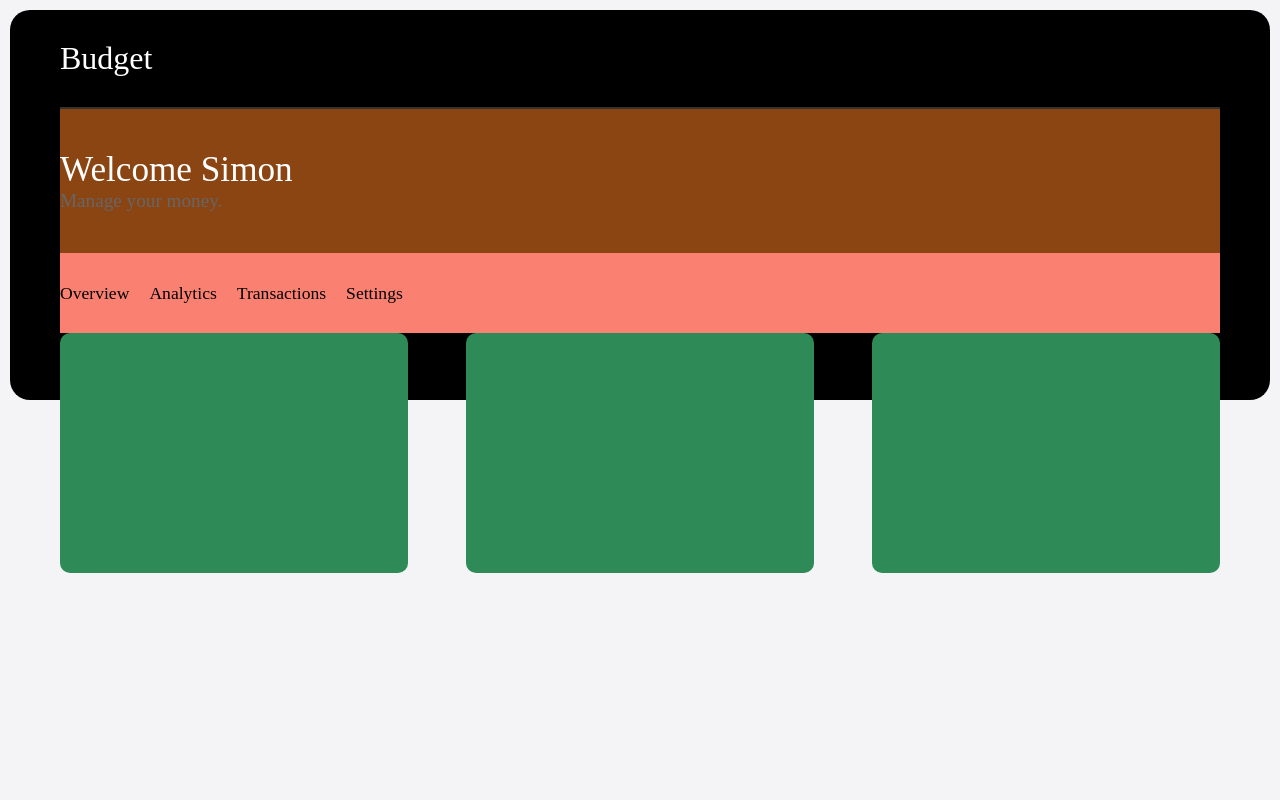
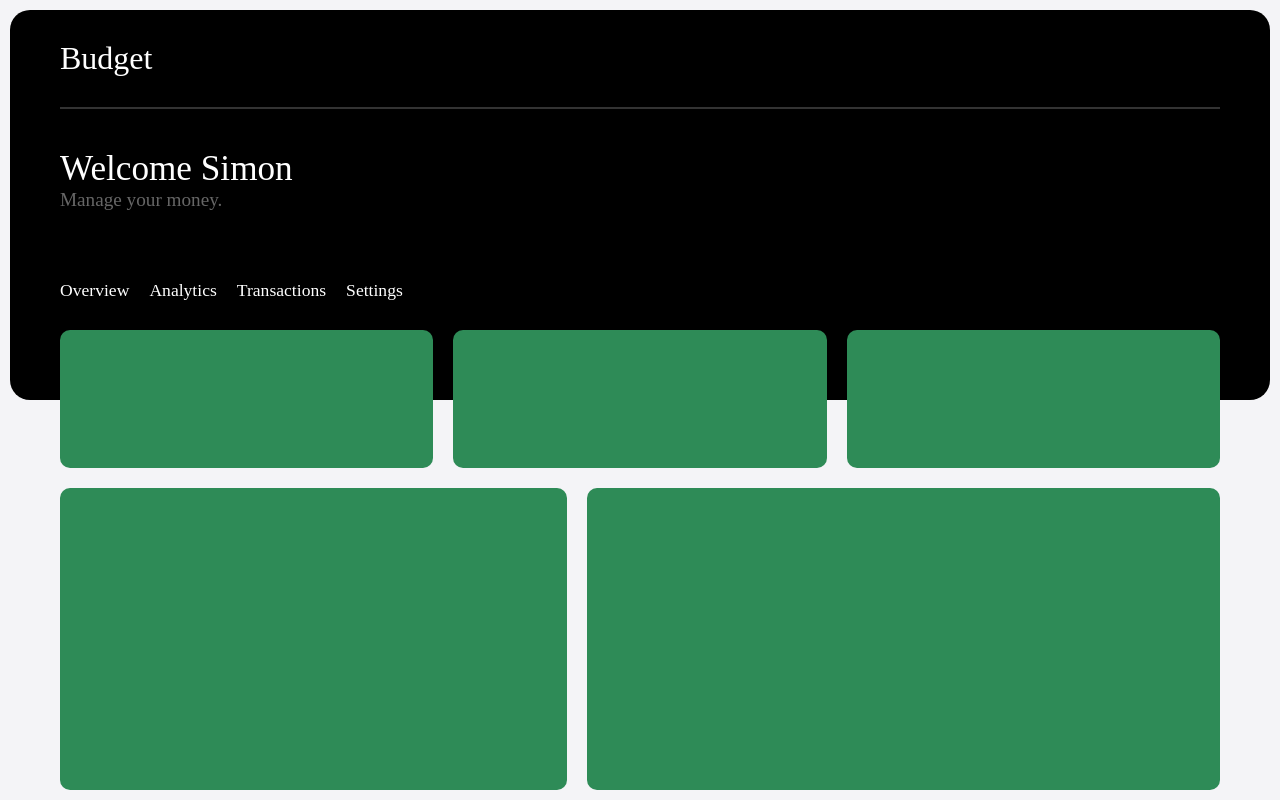
Before and after one commit to simimi129/angular-budget-app, an Angular app: page / in a window 1280 px wide. Built offline with nearby package versions, Linux system fonts and the light colour scheme.

Commit message:
adding layout

```diff
--- a/src/app/app.component.css
+++ b/src/app/app.component.css
@@ -20,7 +20,9 @@
   width: 100%;
   top: 0;
   left: 0;
-  padding: 0px 60px;
+  padding: 0px 60px 10px 60px;
+  display: flex;
+  flex-direction: column;
 }
 
 .header {
@@ -35,7 +37,6 @@
 
 .welcome-container {
   color: white;
-  background-color: saddlebrown;
   height: 18%;
   display: flex;
   flex-direction: column;
@@ -52,7 +53,7 @@
 }
 
 .nav {
-  background-color: salmon;
+  color: white;
   height: 10%;
   display: flex;
   align-items: center;
@@ -65,14 +66,33 @@
 
 .cards {
   display: flex;
+  flex-direction: column;
   justify-content: space-between;
+  gap: 20px;
   width: 100%;
-  height: 30%;
+  flex-grow: 1;
 }
 
-.card {
+.cards-row {
+  height: 30%;
+  display: flex;
+  gap: 20px;
+}
+
+.cards-row-second {
+  display: flex;
+  gap: 20px;
+  flex-grow: 1;
+}
+
+.card,
+.card-left {
   height: 100%;
   background-color: seagreen;
-  width: 30%;
+  width: 100%;
   border-radius: 10px;
 }
+
+.card-left {
+  width: 80%;
+}
--- a/src/app/app.component.html
+++ b/src/app/app.component.html
@@ -16,8 +16,14 @@
     <span class="nav-item">Settings</span>
   </div>
   <div class="cards">
-    <div class="card"></div>
-    <div class="card"></div>
-    <div class="card"></div>
+    <div class="cards-row">
+      <div class="card"></div>
+      <div class="card"></div>
+      <div class="card"></div>
+    </div>
+    <div class="cards-row-second">
+      <div class="card-left"></div>
+      <div class="card"></div>
+    </div>
   </div>
 </div>
```
